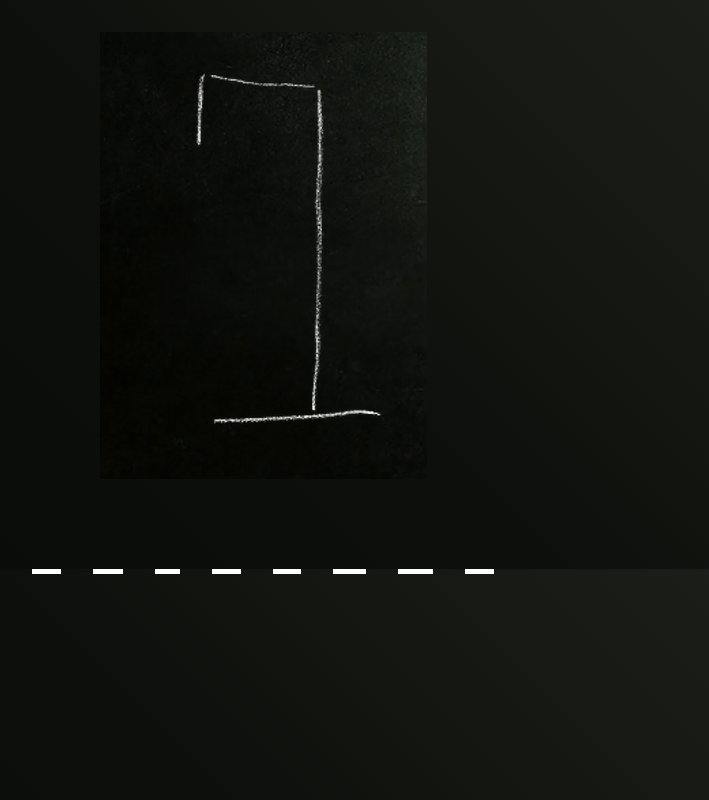
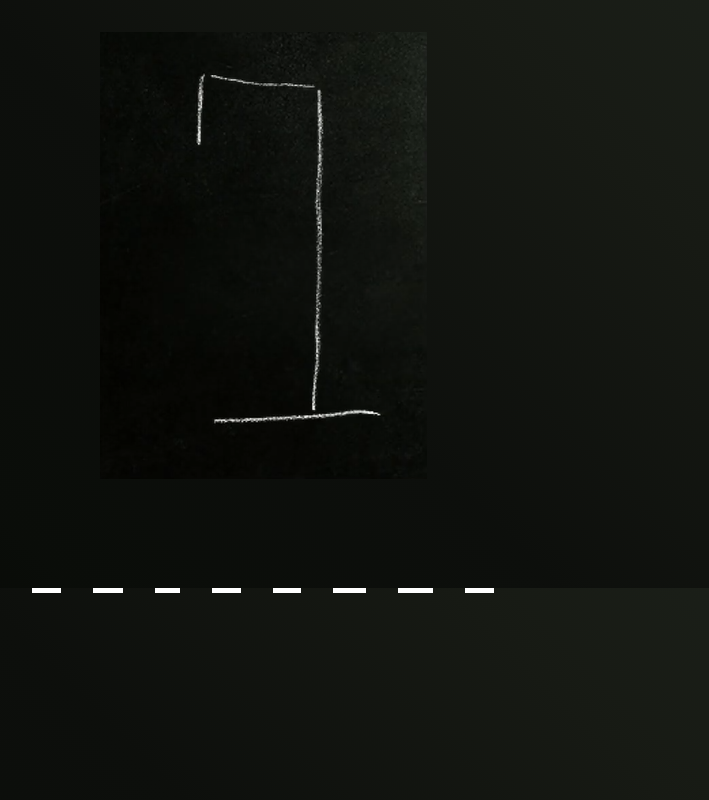
Before and after one commit to furantuturu/omori-style-hangman, a React (Vite) app: page / in a window 1280 px wide. Shown: the whole page, without its empty margins (377-1086 px from the left). Built offline with nearby package versions, Linux system fonts and the light colour scheme.

Commit message:
gap to 1.5rem, max-width tp 900px

```diff
--- a/src/assets/css/App.css
+++ b/src/assets/css/App.css
@@ -3,8 +3,8 @@
     flex-direction: column;
     justify-content: center;
     align-items: center;
-    gap: 0.3rem;
-    max-width: 700px;
+    gap: 1.5rem;
+    max-width: 900px;
     margin: 0 auto;
     margin-top: 2rem;
 }
```
